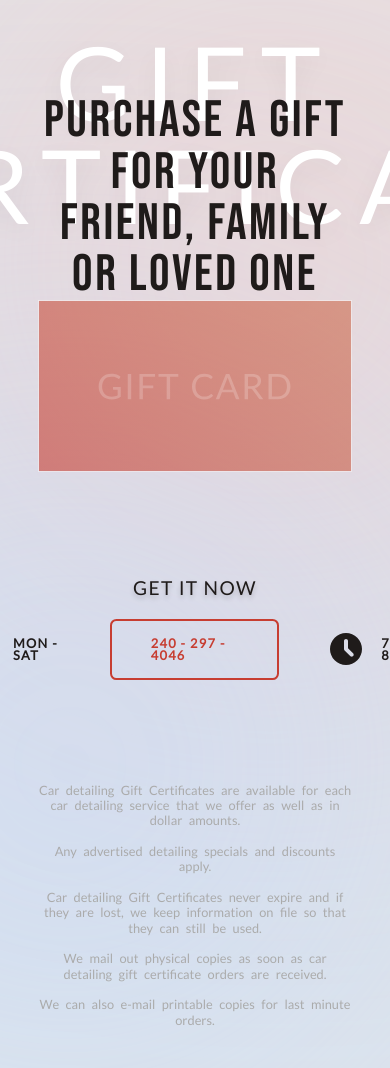
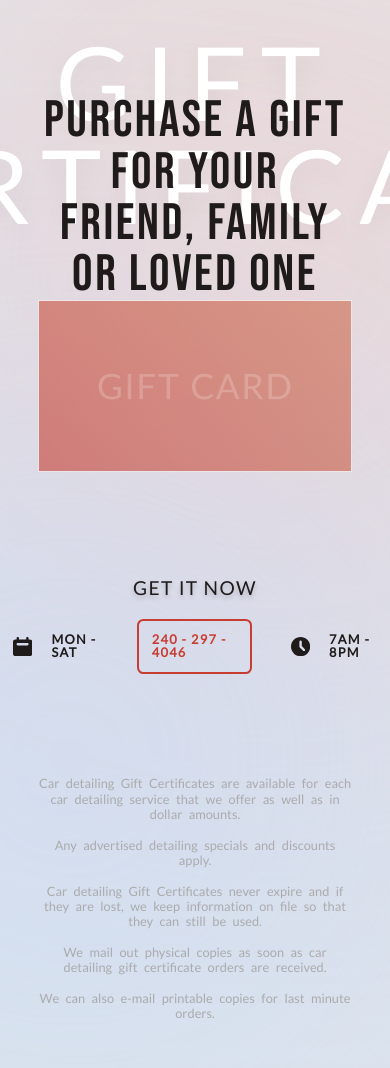
Before and after one commit to Sohail0707/pentagon_detailing, a PHP site: page /gift_certificate.html in a window 390 px wide. Shown: the part 103-1171 px from the top of the page. Run offline with PHP 8.4, Linux system fonts and the light colour scheme.

Commit message:
responsive from 600px

```diff
--- a/css/gift_certificate.css
+++ b/css/gift_certificate.css
@@ -167,3 +167,8 @@
   line-height: 1.2;
   text-align: center;
 }
+
+.section_gift_certificate .icon {
+  height: 3.2rem;
+  width: 3.2rem;
+}
--- a/css/gift_certificate_query.css
+++ b/css/gift_certificate_query.css
@@ -33,6 +33,7 @@
 
   .btn_buy_gift {
     font-size: 1.6rem;
+    padding: 1.6rem;
   }
 
   .timing_container h2 {
@@ -43,4 +44,13 @@
     font-size: 1.6rem;
     word-spacing: 0.5rem;
   }
+
+  .section_gift_certificate .icon {
+    height: 2.4rem;
+    width: 2.4rem;
+  }
+
+  .timing_container {
+    gap: 4.8rem;
+  }
 }
--- a/service_area.html
+++ b/service_area.html
@@ -50,7 +50,7 @@
       <section class="section_service_area">
         <div class="service_area_container">
           <div class="service_area_container__1_1">
-            <span class="highlight_txt">service areas</span>
+            <span class="highlight_txt">areas</span>
             <h3 class="section_title">find us here</h3>
           </div>
 
```
Also changed, not shown: css/home_query.css (+31 -9 lines).
